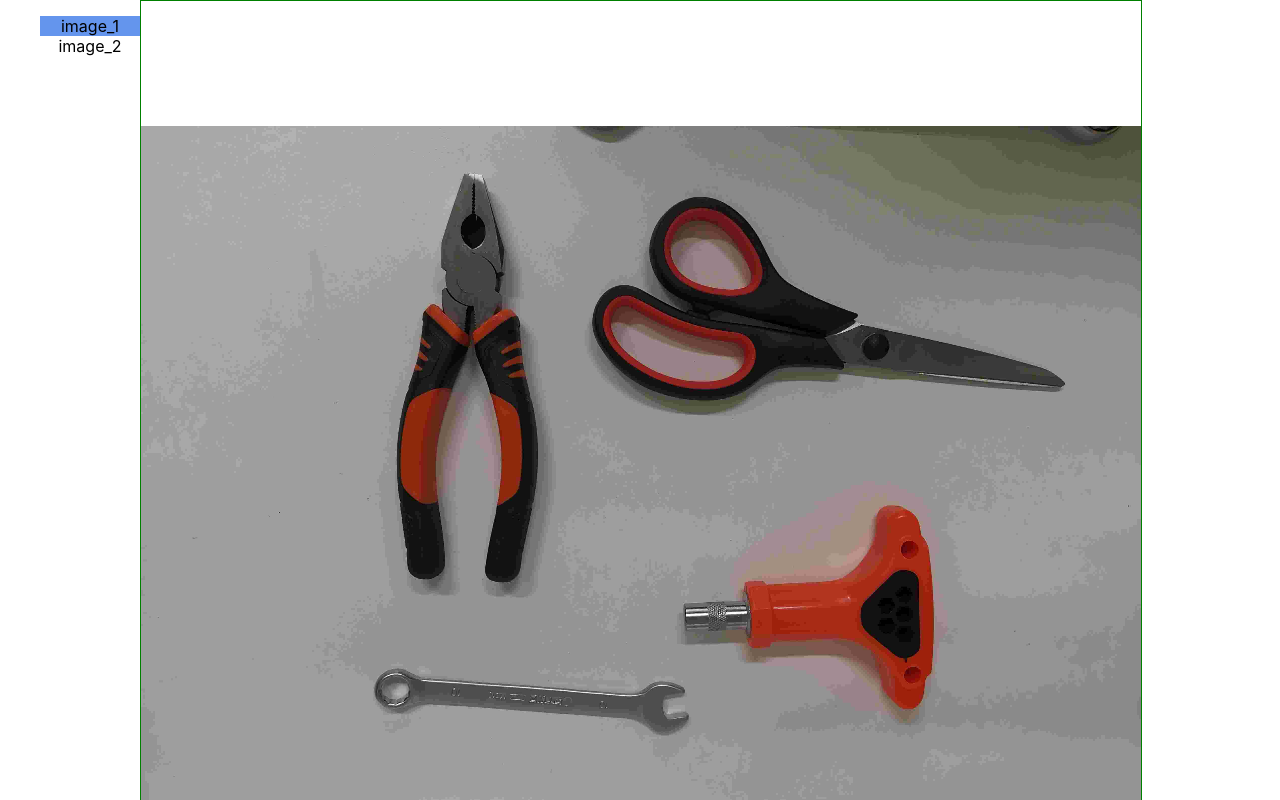
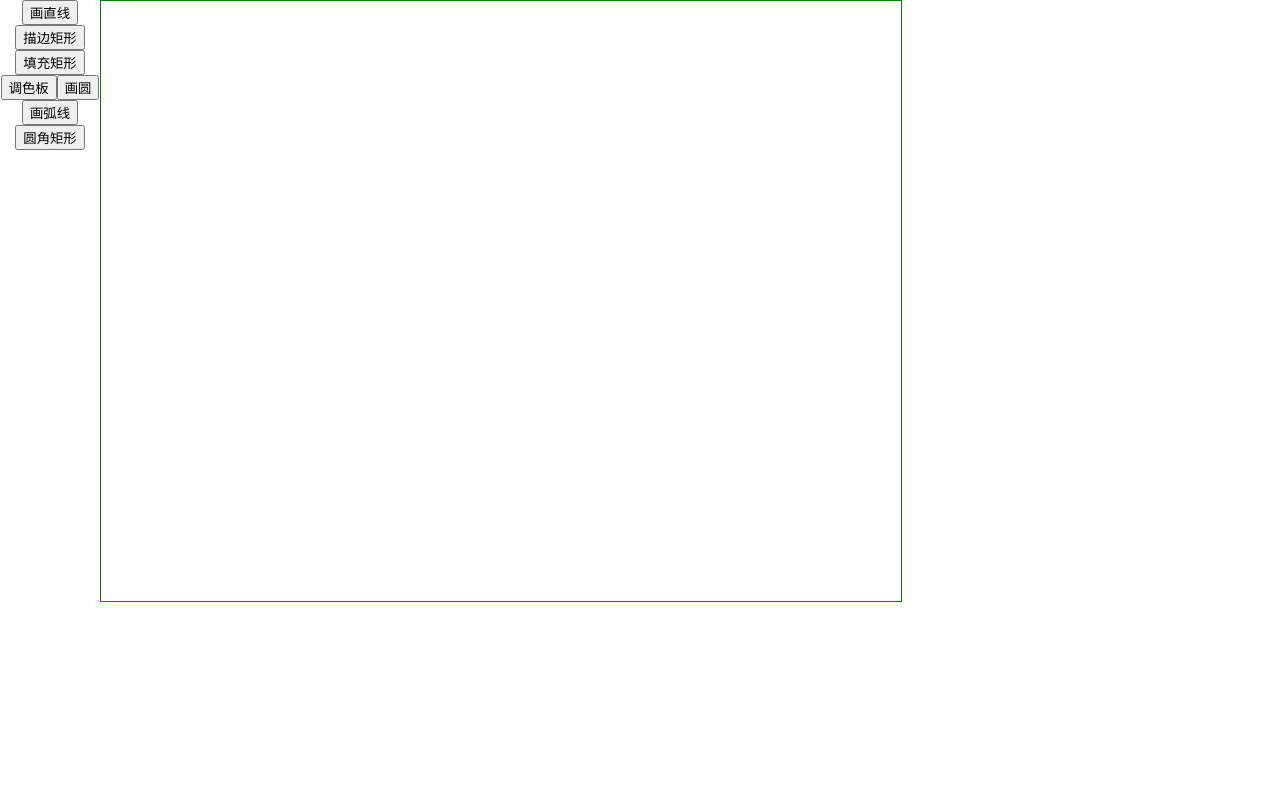
Before and after one commit to jackshen310/study-demo, a React (Create React App) app: page / in a window 1280 px wide. Shown: the top 800 px of the page. Built offline with nearby package versions, Linux system fonts and the light colour scheme.

Commit message:
feat:canvas基础

```diff
--- /dev/null
+++ b/src/pages/canvas-demo/basic/editor.ts
@@ -0,0 +1,78 @@
+import { text } from "stream/consumers";
+import Tools from "./tools";
+
+const R = Math.PI / 180;
+class Editor {
+  canvas: HTMLCanvasElement;
+  ctx: CanvasRenderingContext2D;
+  tools: Tools;
+
+  constructor(canvas: HTMLCanvasElement) {
+    this.canvas = canvas;
+    this.ctx = canvas.getContext("2d")!;
+    this.tools = new Tools();
+
+    this.init();
+  }
+
+  init() {}
+
+  drawLine() {
+    const { ctx } = this;
+    ctx.moveTo(10, 10);
+    ctx.lineTo(100, 100);
+    ctx.stroke();
+  }
+
+  strokeRect() {
+    const { ctx } = this;
+    ctx.strokeStyle = "green";
+    ctx.strokeRect(100, 100, 50, 50);
+  }
+
+  fillRect() {
+    const { ctx } = this;
+    ctx.fillStyle = "green";
+    ctx.fillRect(200, 100, 50, 50);
+  }
+  // 调色板
+  colorPalette() {
+    const { ctx } = this;
+    for (let i = 0; i < 6; i++) {
+      for (let j = 0; j < 6; j++) {
+        ctx.fillStyle =
+          "rgb(" +
+          Math.floor(255 - 42.5 * i) +
+          "," +
+          Math.floor(255 - 42.5 * j) +
+          ",0)";
+        ctx.fillRect(j * 25, i * 25, 25, 25);
+      }
+    }
+  }
+
+  // 画圆
+  arc() {
+    const { ctx, tools } = this;
+    ctx.beginPath();
+    ctx.arc(100, 100, 50, 0, 360 * R);
+    ctx.closePath();
+    ctx.strokeStyle = tools.getRandomColor();
+    ctx.stroke();
+  }
+
+  // 画弧线
+  arcTo() {
+    const { ctx, tools } = this;
+    ctx.moveTo(100, 100);
+    ctx.arcTo(120, 80, 150, 120, 50);
+    ctx.strokeStyle = tools.getRandomColor();
+    ctx.stroke();
+  }
+  createRounderRect() {
+    const { ctx, tools } = this;
+    tools.createRounderRect(ctx, 100, 50, 5, 100, 100);
+  }
+}
+
+export default Editor;
--- /dev/null
+++ b/src/pages/canvas-demo/basic/index.css
@@ -0,0 +1,9 @@
+.basic {
+    display: flex
+}
+.basic .left {
+    width: 100px;
+}
+.basic .right {
+    width: auto;
+}
--- /dev/null
+++ b/src/pages/canvas-demo/basic/index.tsx
@@ -0,0 +1,85 @@
+import { MouseEventHandler, useEffect, useRef, useState } from "react";
+import "./index.css";
+import Editor from "./editor";
+
+const Basic = () => {
+  const canvasRef = useRef<any>();
+  const [editor, setEditor] = useState<Editor>();
+
+  useEffect(() => {
+    let editor = new Editor(canvasRef.current);
+    setEditor(editor);
+
+    (window as any).editor = editor;
+  }, []);
+
+  const renderBtn = () => {
+    let btns: { click: MouseEventHandler; text: string }[] = [];
+    btns.push(
+      {
+        click: () => {
+          editor?.drawLine();
+        },
+        text: "画直线",
+      },
+      {
+        click: () => {
+          editor?.strokeRect();
+        },
+        text: "描边矩形",
+      },
+      {
+        click: () => {
+          editor?.fillRect();
+        },
+        text: "填充矩形",
+      },
+      {
+        click: () => {
+          editor?.colorPalette();
+        },
+        text: "调色板",
+      },
+      {
+        click: () => {
+          editor?.arc();
+        },
+        text: "画圆",
+      },
+      {
+        click: () => {
+          editor?.arcTo();
+        },
+        text: "画弧线",
+      },
+      {
+        click: () => {
+          editor?.createRounderRect();
+        },
+        text: "圆角矩形",
+      }
+    );
+
+    return btns.map((item, index) => (
+      <button key={index} onClick={item.click}>
+        {item.text}
+      </button>
+    ));
+  };
+  return (
+    <div>
+      <div className="basic">
+        <div className="left">{renderBtn()}</div>
+        <canvas
+          className="right"
+          ref={canvasRef}
+          style={{ border: "1px solid green" }}
+          id="canvas"
+          width="800"
+          height="600"
+        ></canvas>
+      </div>
+    </div>
+  );
+};
+export default Basic;
--- /dev/null
+++ b/src/pages/canvas-demo/basic/tools.ts
@@ -0,0 +1,36 @@
+class Tools {
+  getRandomColor() {
+    return (
+      "#" +
+      (function fn(color): string {
+        return (color += "0123456789abcdef"[Math.floor(Math.random() * 16)]) &&
+          // eslint-disable-next-line no-caller
+          color.length === 6
+          ? color
+          : fn(color);
+      })("")
+    );
+  }
+  createRounderRect(
+    ctx: CanvasRenderingContext2D,
+    width: number,
+    height: number,
+    r: number,
+    sx: number,
+    sy: number
+  ) {
+    ctx.beginPath();
+    ctx.moveTo(sx + r, sy);
+    ctx.lineTo(sx + width - r, sy);
+    ctx.arcTo(sx + width, sy, sx + width, sy + r, r);
+    ctx.lineTo(sx + width, sy + height - r);
+    ctx.arcTo(sx + width, sy + height, sx + width - r, sy + height, r);
+    ctx.lineTo(sx + r, sy + height);
+    ctx.arcTo(sx, sy + height, sx, sy + height - r, r);
+    ctx.lineTo(sx, sy + r);
+    ctx.arcTo(sx, sy, sx + r, sy, r);
+    ctx.closePath();
+  }
+}
+
+export default Tools;
--- a/src/pages/canvas-demo/index.tsx
+++ b/src/pages/canvas-demo/index.tsx
@@ -1,8 +1,9 @@
 import { memo } from "react";
-import LargeImage from "./large-image"
+import Basic from "./basic";
 
 const CanvasDemo = memo(() => {
-    return <LargeImage key="123" />
-})
+  // return <LargeImage key="123" />
+  return <Basic key="basic" />;
+});
 
 export default CanvasDemo;
```
